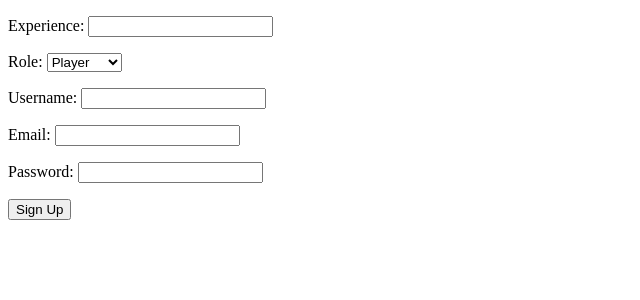
After one commit to Danish-Ahmed24/Sports-Tournament-App, a Django app: page /signup/ in a window 1280 px wide. The commit adds this page. Shown: the top 300 px of the page, without its empty margins (0-640 px from the left). Run offline with Django 5.2, Linux system fonts and the light colour scheme.

Commit message:
feat(auth): signup and auto-login

```diff
--- a/tournament/forms.py
+++ b/tournament/forms.py
@@ -1 +1,12 @@
 from django import forms
+from django.contrib.auth.models import User
+from tournament.models import Player
+
+class SignUpForm(forms.ModelForm):
+    username = forms.CharField(max_length=150, required=True)
+    email = forms.EmailField(required=True)
+    password = forms.CharField(widget=forms.PasswordInput, required=True)
+
+    class Meta:
+        model = Player
+        fields = ['experience', 'role']
--- a/tournament/models.py
+++ b/tournament/models.py
@@ -3,13 +3,13 @@ from django.db import models
 from django.forms import IntegerField
 from django.core.validators import MinValueValidator
 
-roleChoices = {
-    "PLAYER": "Player",
-    "MANAGER":"Manager",
-    "REFREE": "Refree"
-}
+ROLE_CHOICES = [
+    ("PLAYER", "Player"),
+    ("MANAGER", "Manager"),
+    ("REFREE", "Refree"),
+]
 
 class Player(models.Model):
     user = models.OneToOneField(settings.AUTH_USER_MODEL, on_delete=models.CASCADE)
-    role = models.CharField(choices=roleChoices,default="PLAYER")
+    role = models.CharField(choices=ROLE_CHOICES,default="PLAYER")
     experience = models.IntegerField(validators=[MinValueValidator(0)])
--- a/tournament/templates/tournament/base.html
+++ b/tournament/templates/tournament/base.html
@@ -10,6 +10,10 @@
 </body>
 {% if user.is_authenticated %}
     <p>Welcome, {{ user.username }}!</p>
-    <a href="{% url 'logout' %}">Logout</a>
+    <form method="post" action="{% url 'logout' %}">
+    {% csrf_token %}
+    <button type="submit">Logout</button>
+</form>
+
 {% endif %}
 </html>
--- /dev/null
+++ b/tournament/templates/tournament/signup.html
@@ -0,0 +1,9 @@
+{% extends "tournament/base.html" %}
+{% block title %}signup{% endblock title %}
+{% block body %}
+<form method="post">
+    {% csrf_token %}
+    {{form.as_p}}
+    <button type="submit">Sign Up</button>
+</form>
+{% endblock body %}
--- a/tournament/urls.py
+++ b/tournament/urls.py
@@ -1,4 +1,4 @@
-from django.urls import path
+from django.urls import include, path
 from . import views
 from django.contrib.auth.views import LoginView,LogoutView
 # app_name = 'tournament'
@@ -7,6 +7,5 @@ urlpatterns = [
     path('', views.index, name='index'),
     path('login/',LoginView.as_view(template_name="tournament\login.html"),name='login'),
     path('logout/', LogoutView.as_view(next_page='index'), name='logout'),
-
-    # More URLs will be added later
+    path('signup/',views.signup_view,name='signup'),
 ]
--- a/tournament/views.py
+++ b/tournament/views.py
@@ -1,7 +1,34 @@
 from django.contrib.auth import authenticate,login,logout
 from django.contrib.auth.decorators import login_required
 from django.shortcuts import redirect, render
+from django.contrib.auth.models import User
+from tournament.models import Player
+from .forms import SignUpForm
 
 @login_required
 def index(request):
     return render(request,"tournament\index.html")
+
+def signup_view(request):
+    if request.user.is_authenticated:
+        return redirect('index')
+
+    if request.method == 'POST':
+        form = SignUpForm(request.POST)
+        if form.is_valid():
+            user = User.objects.create_user(
+                username=form.cleaned_data['username'],
+                email=form.cleaned_data['email'],
+                password=form.cleaned_data['password']
+            )
+            Player.objects.create(
+                user=user,
+                role=form.cleaned_data['role'],
+                experience=form.cleaned_data['experience']
+            )
+            login(request, user)
+            return redirect('index')
+    else:
+        form = SignUpForm()
+
+    return render(request, 'tournament/signup.html', {"form": form})
```
